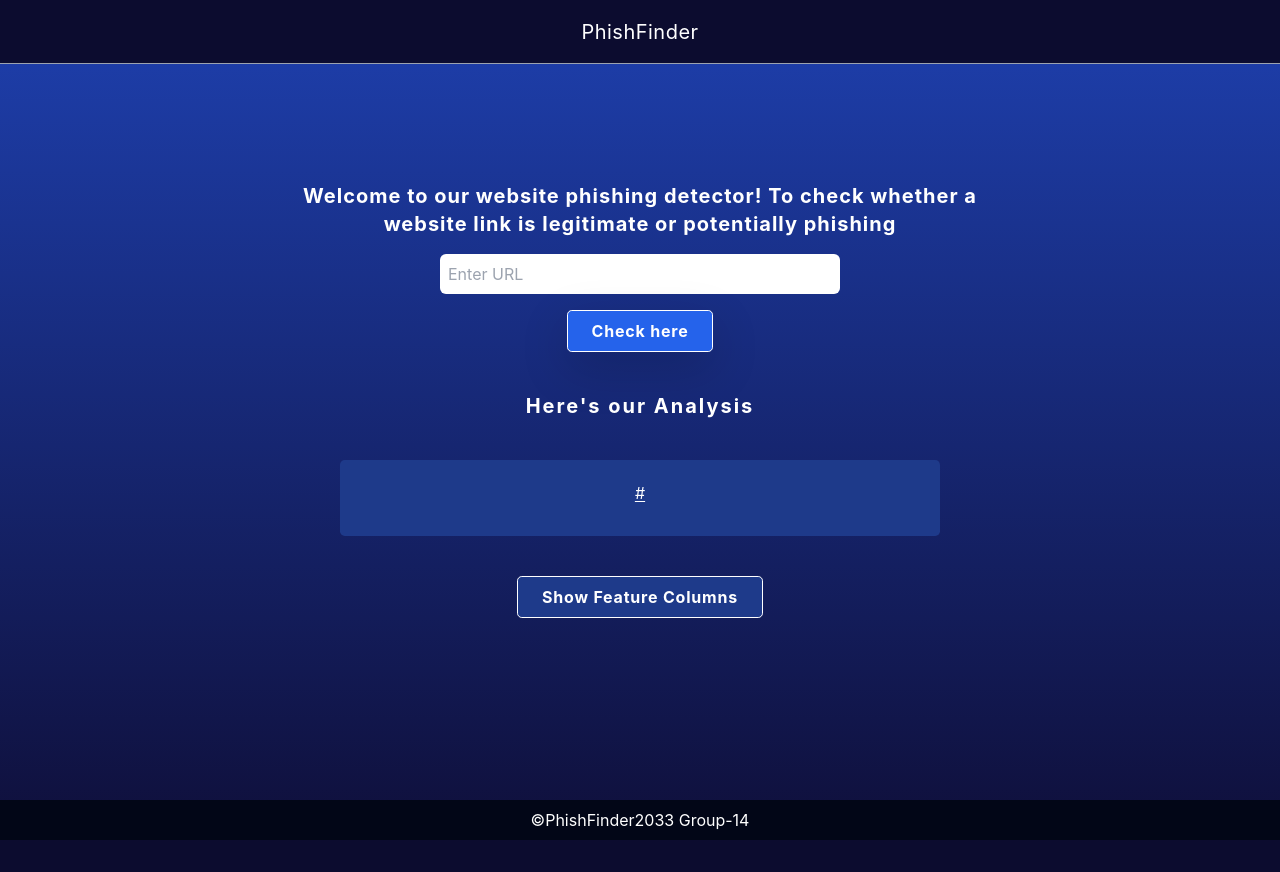
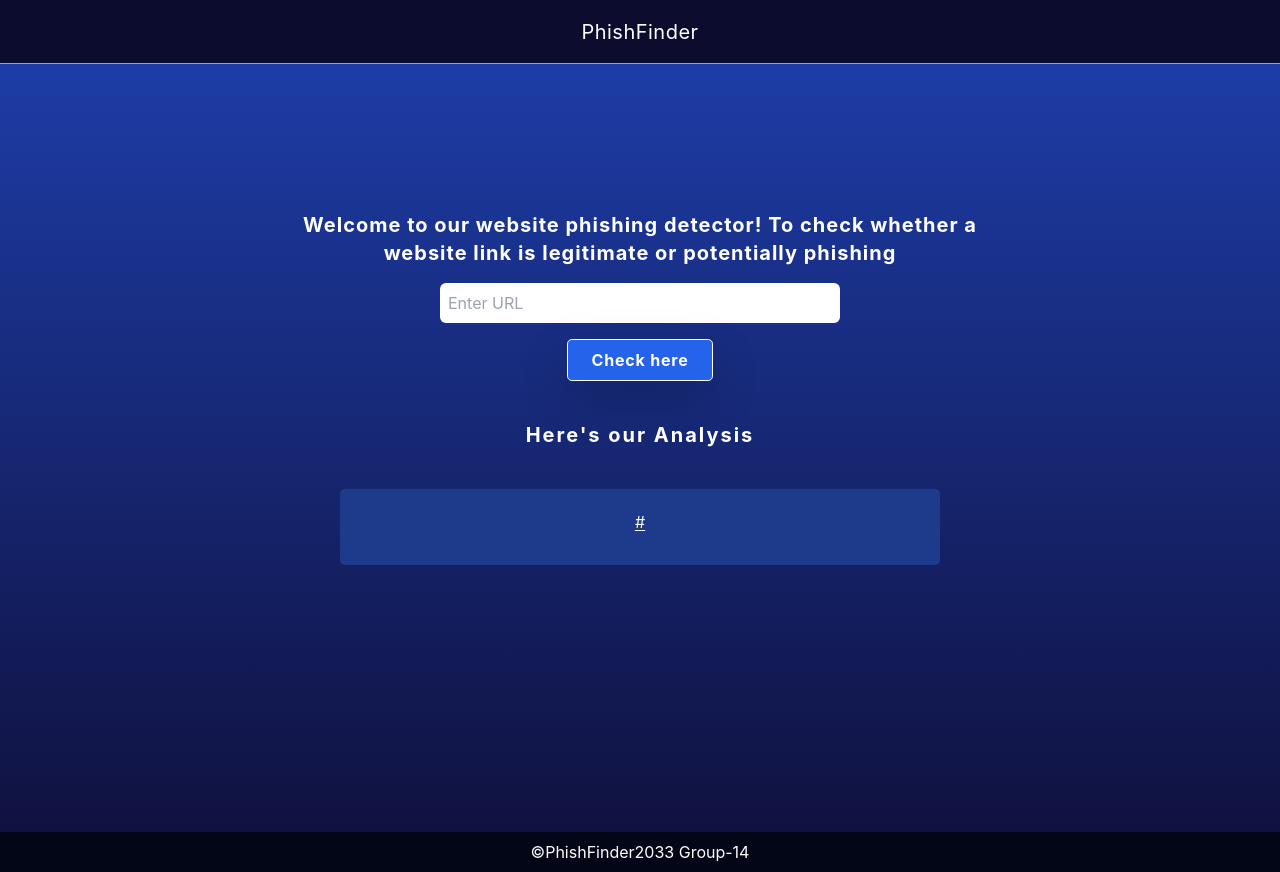
Before and after one commit to MrunalVaidya0715/Phishing-URL-Detection, a Flask app: template templates/index.html in a window 1280 px wide. Before the commit the page ends 840 px from the top, so only its background shows below. Run offline with Flask 2, Linux system fonts and the light colour scheme; the template is opened without the code that fills it: most values are stand-ins (such as "Sample title", 1, 10 or a date in 2020); style sheets or scripts are compiled from the project's sources; parts of the project's set-up code (start-up, migrations or seed data) failed here and were passed over; some libraries are stand-ins or nearby versions.

Commit message:
Final Commit

```diff
--- a/app.py
+++ b/app.py
@@ -26,56 +26,17 @@ def index():
         obj = FeatureExtraction(url)
 
         x = np.array(obj.getFeaturesList()).reshape(1,30)
-        print("X: ",x)
+
 
         y_pred =gbc.predict(x)[0]
         #1 is safe
         #-1 is unsafe
         y_pro_phishing = gbc.predict_proba(x)[0,0]
+
         y_pro_non_phishing = gbc.predict_proba(x)[0,1]
-        feature_names = {
-            0: "Using IP",
-            1: "Long URL(>=54)",
-            2: "Short URL",
-            3: "Symbol @",
-            4: "Redirecting //",
-            5: "PreFix,Suffix",
-            6: "Sub-Domains",
-            7: "HTTPS",
-            8: "Domain Reg Length(>=12)",
-            9: "Favicon",
-            10: "Non Std.Port",
-            11: "HTTPS Domain URL",
-            12: "Request URL",
-            13: "Anchor URL",
-            14: "Links in Script tags (%<17)",
-            15: "Server Form Handler",
-            16: "Info-Email",
-            17: "Abnormal URL",
-            18: "Website Forwarding",
-            19: "StatusBar Cust",
-            20: "Disable Right Click",
-            21: "Using PopUp Window",
-            22: "Iframe Redirection",
-            23: "Age(>=6)",
-            24: "DNS Recording(>=6)",
-            25: "Website Traffic(<100000)",
-            26: "Page Rank(<100000)",
-            27: "Google Index",
-            28: "Links Pointing to URL(<=2)",
-            29: "Status Report",
 
-        }
-        feature_dict = {}
-        arrayF = obj.getFeaturesList()
-        for i, val in enumerate(arrayF):
-            feature_name = feature_names[i]
-            feature_dict[feature_name] = val
-
-        # if(y_pred ==1 ):
-        arrayF = obj.getFeaturesList()
         pred = "It is {0:.2f} % safe to go ".format(y_pro_phishing*100)
-        return render_template('index.html',xx =round(y_pro_non_phishing,2),url=url, feature_dict=feature_dict )
+        return render_template('index.html',xx =round(y_pro_non_phishing,2),url=url, )
     return render_template("index.html", xx =-1)
 
 
--- a/templates/index.html
+++ b/templates/index.html
@@ -7,6 +7,8 @@
     <meta name="viewport" content="width=device-width, initial-scale=1.0">
     <meta name="description" content="This website is develop for identify the safety of url.">
     <meta name="keywords" content="phishing url,phishing,cyber security,machine learning,classifier,python">
+
+
 
 
     <!-- BootStrap -->
@@ -29,7 +31,7 @@
 
 
     </div>
-    <div class="flex flex-col w-full justify-between items-center  min-h-screen">
+    <div class="flex flex-col w-full justify-between items-center ">
 
         <div class="flex flex-col gap-8 justify-start items-center w-full ">
             <div class="flex flex-col gap-4 h-screen w-full max-w-[800px] justify-center items-center px-4 md:px-8">
@@ -65,7 +67,8 @@
                         <div
                             class="mt-6 flex flex-col gap-2 py-4 rounded-lg w-full max-w-[600px] bg-blue-900 justify-between items-center p-2">
                             <div class="flex w-full justify-center items-center text-center">
-                            <h4 class="underline underline-offset-2 text-center  "><a href={{ url }} target="_blank">{{
+                                <h4 class="underline underline-offset-2 text-center  "><a href={{ url }}
+                                        target="_blank">{{
                                         url }}</a></h4>
                             </div>
 
@@ -74,7 +77,8 @@
 
                             <button
                                 class="button2 py-2 px-4 rounded-lg border-[1px] border-white tracking-wider bg-red-600 text-white font-bold hover:text-white hover:bg-transparent hover:border-white active:opacity-[0.3] transition-all ease-in-out duration-300"
-                            id="button2" role="button" onclick="window.open('{{url}}')" target="_blank">Still want to
+                                id="button2" role="button" onclick="window.open('{{url}}')" target="_blank">Still want
+                                to
                                 Continue</button>
                             <button
                                 class="button1 py-2 px-4 rounded-lg border-[1px] border-white tracking-wider bg-green-600 text-white font-bold hover:text-white hover:bg-transparent hover:border-white active:opacity-[0.3] transition-all ease-in-out duration-300"
@@ -82,31 +86,10 @@
                                 target="_blank">Continue</button>
                         </div>
                     </div>
-                <button id="toggle-button"
-                    class="py-2 px-4 rounded-lg border-[1px] border-white tracking-wider bg-blue-900 text-white font-bold hover:text-white hover:bg-transparent hover:border-white active:opacity-[0.3] transition-all ease-in-out duration-300">Show
-                    Feature Columns</button>
 
-                <div id="toggle-div"
-                    class=" hidden max-w-[800px] px-2 mb-6  w-full flex-col gap-2 justify-center items-center">
 
-                    {% if feature_dict %}
 
-                    <div class="w-full flex overflow-x-auto justify-between items-center">
-                        {% for name, val in feature_dict.items() %}
-                        <div
-                            class=" border-[1px] border-gray-300 min-w-[250px] flex flex-col  justify-center items-center">
-                            <div class=" bg-blue-500 flex w-full p-4 justify-center items-center">
-                                <h1>{{ name }}</h1>
-                            </div>
-                            <div class="  bg-blue-400 flex w-full p-4 justify-center items-center">
-                                <h1>{{val}}</h1>
-                            </div>
-                        </div>
-                        {% endfor %}
-                    </div>
-                    {% endif %}
 
-                </div>
 
 
                 </div>
@@ -114,14 +97,15 @@
             </div>
 
 
-
+            <div class="flex bg-slate-950 w-full py-2 items-center justify-center">
+                <p>©PhishFinder2033 Group-14</p>
+            </div>
 
 
         </div>
-        <div class="flex bg-slate-950 w-full py-2 items-center justify-center">
-            <p>©PhishFinder2033 Group-14</p>
+
     </div>
-    </div>
+
 
     <!-- JavaScript -->
     <script src="https://code.jquery.com/jquery-3.5.1.slim.min.js"
@@ -156,19 +140,7 @@
 
     </script>
 
-    <script>
-        $(document).ready(function () {
-            $("#toggle-button").click(function () {
-                $("#toggle-div").toggle();
 
-                if ($("#toggle-div").is(":visible")) {
-                    $("#toggle-button").text("Hide Feature Columns");
-                } else {
-                    $("#toggle-button").text("Display Feature Columns");
-                }
-            });
-        });
-    </script>
 
 </body>
 
```
Also changed, not shown: README.md. Lines whose indentation alone changed are shown as unchanged.
